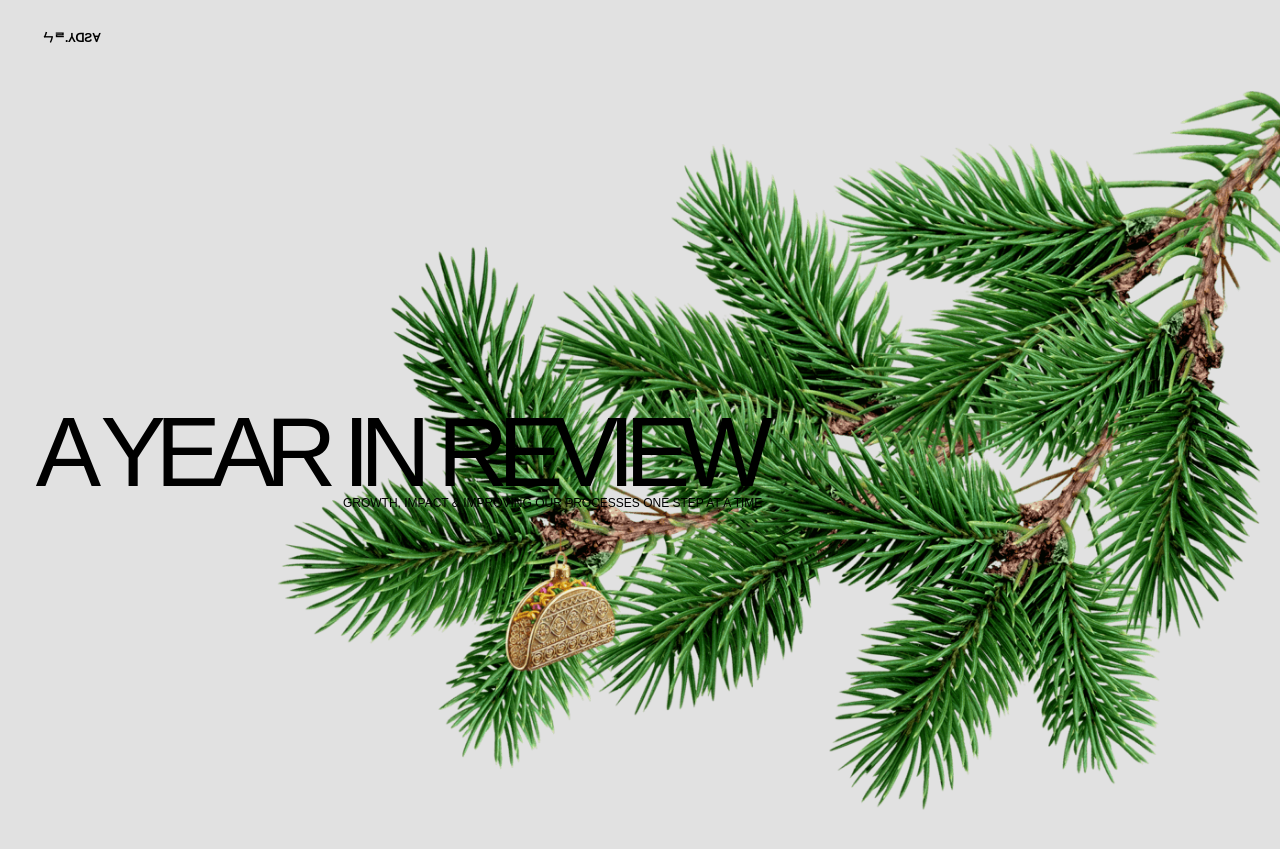
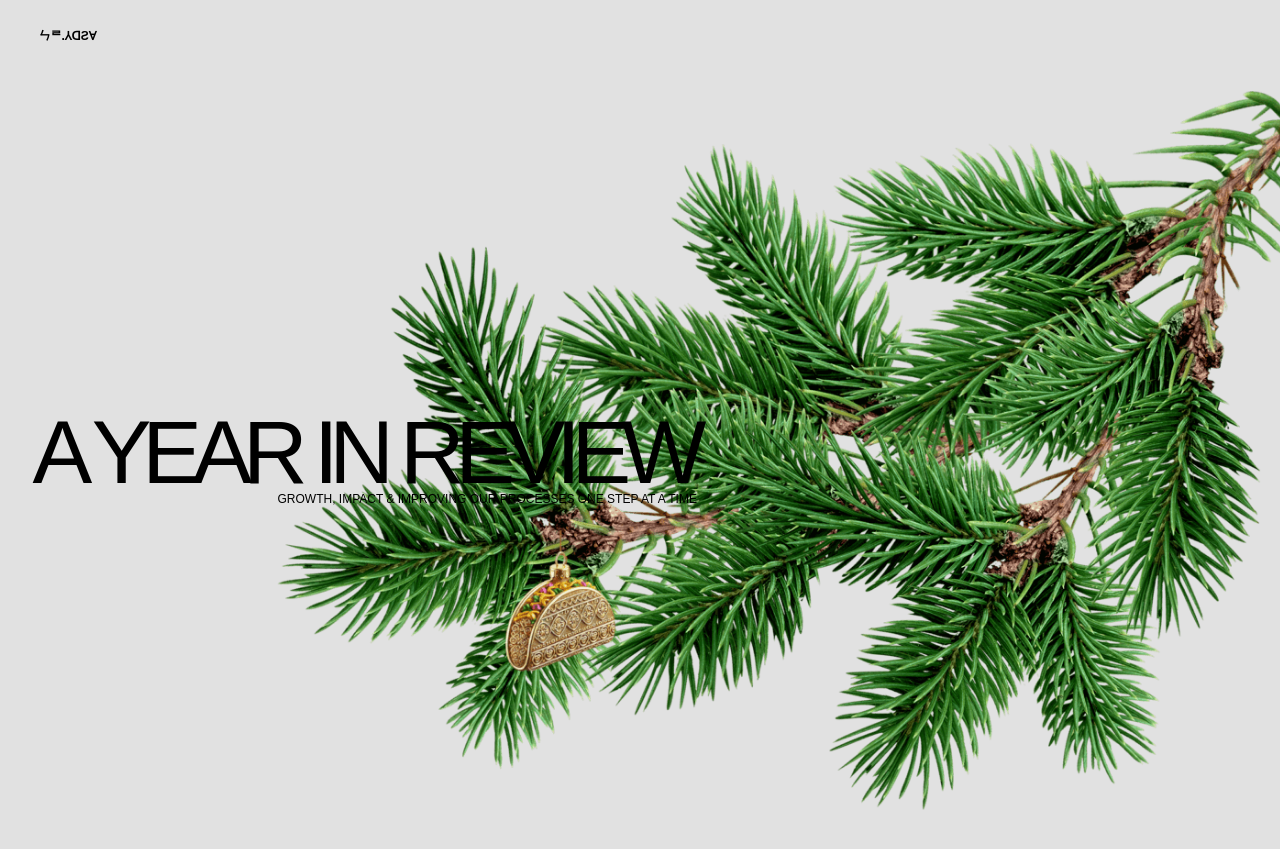
Before and after one commit to clintjb/clintjb.github.io, a Jekyll site: the page year/2024/index.html, which Jekyll copies as it is, in a window 1280 px wide and 900 px high. Shown: the top 849 px of the window. Built offline with Jekyll 4.4.1, drawn with Linux system fonts in a browser that asks for light colours; some web fonts are replaced.

Commit message:
Font Size Update

```diff
--- a/year/2024/css/base.css
+++ b/year/2024/css/base.css
@@ -5,7 +5,7 @@
 }
 
 :root {
-	font-size: 14px;
+	font-size: 1.0vw;
 	--page-padding: 1.5rem;
 	--color-text: #fff;
 	--color-bg: #12100e;
@@ -376,7 +376,7 @@
 .content__img {
 	grid-area: content-img;
 	width: 50%;
-	max-width: 300px;
+	max-width: 50%;
 	height: auto;
 }
 
@@ -400,7 +400,7 @@
 	text-transform: uppercase;
 	line-height: 1;
 	font-weight: normal;
-	font-size: clamp(2rem,6vw,5rem);
+	font-size: clamp(2rem,2vw,5rem);
 	margin: 0;
 	font-variation-settings: "slnt" 0, "wdth" 400, "wght" 900;
 }
```
